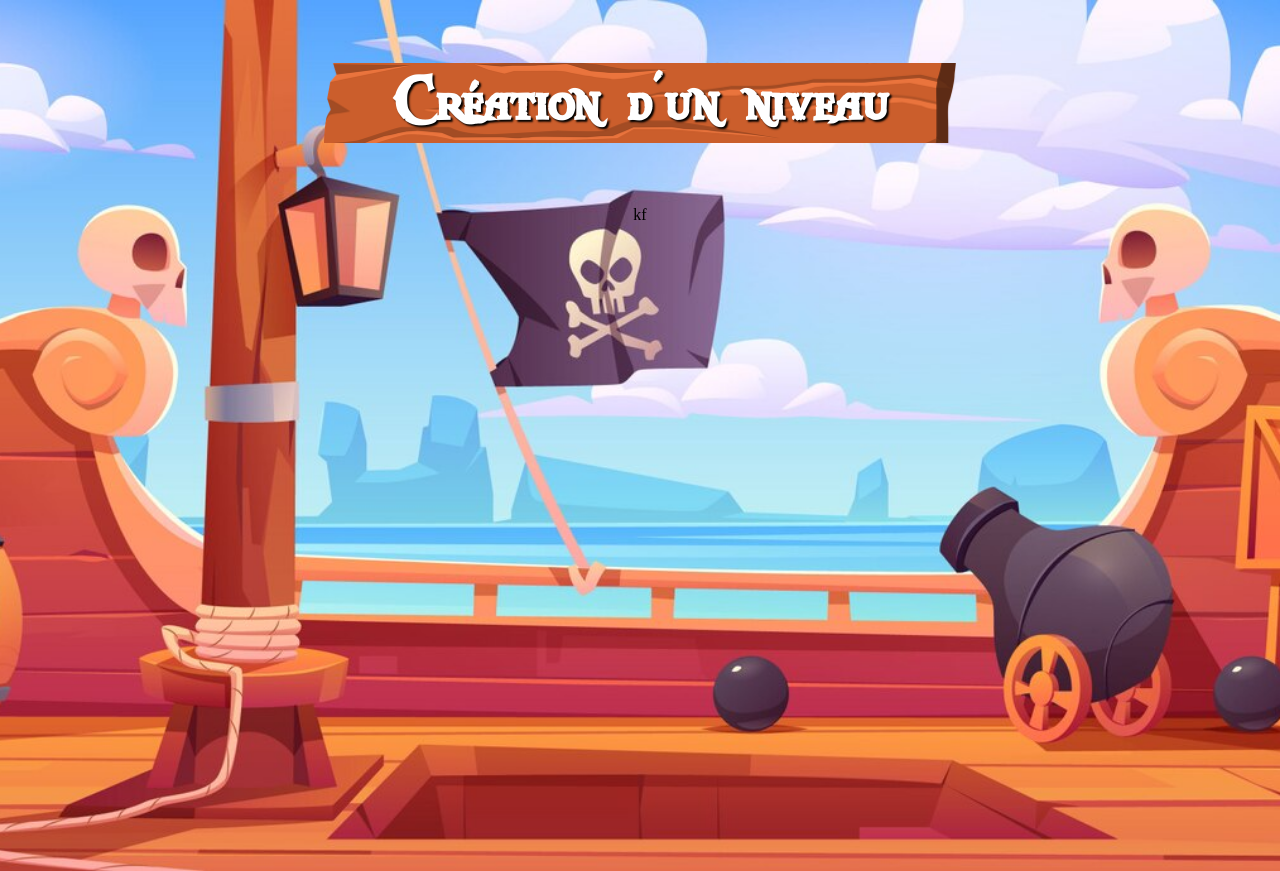
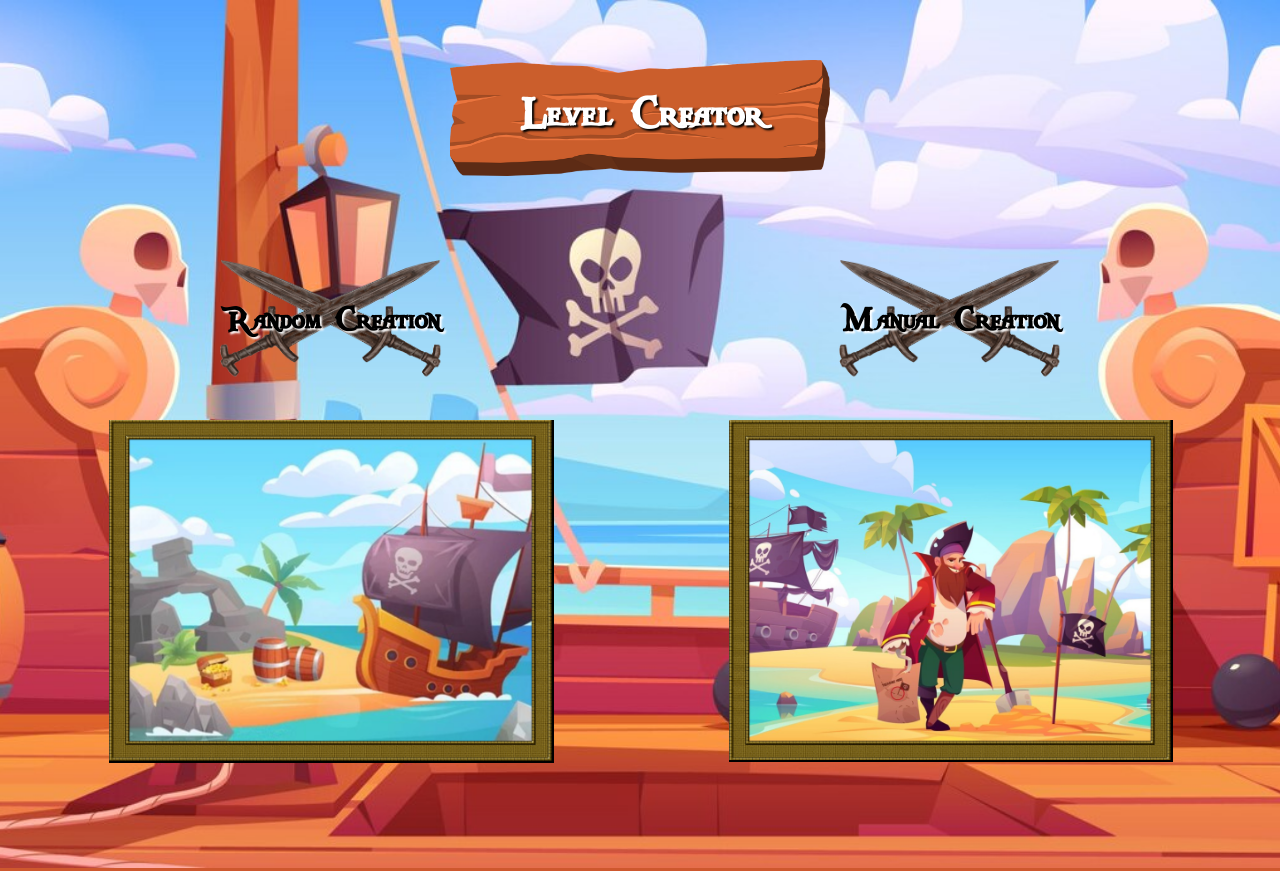
Before and after one commit to aymane-adam/Projet_Prog, a PHP site: page /php/creation.php in a window 1280 px wide. Run offline with PHP 8.4, Linux system fonts and the light colour scheme.

Commit message:
Epees de fou

```diff
--- a/css/creation.css
+++ b/css/creation.css
@@ -9,16 +9,106 @@ body{
     background: url(../img/piratebois.jpg) center/cover no-repeat;
     min-height: 100vh;
     text-align: center;
+    color: white;
+    font-family: 'Pirate', Arial, sans-serif;
 }
 
 
-h1{
-    font-family: 'Pirate', Arial, sans-serif;
-    margin: 5% 25%;
-    text-align:center;
-    font-size: 70px;
+.container {
+    margin-top: 60px;
+    margin-bottom:80px;
+    position: relative;
+    text-align: center;
+    clear:both;
+}
+
+.txt {
+    position: absolute;
+    font-size: 23px;
+    top: 50%;
+    left: 50%;
+    transform: translate(-50%, -55%);
     text-shadow: 2px 2px 2px black;
-    color: white;
-    background:url(../img/planches.webp) center/cover;
-    height:20%;
 }
+h2{
+    font-size: 35px;
+    text-shadow: 2px 2px 2px white;
+    color: black;
+    margin-bottom: 80px;
+    margin-top: 40px;
+}
+
+.creationa{
+    margin-left:8%;
+    width:35%;
+    position:relative;
+    float:left;
+}
+.creationm{
+    margin-right:8%;
+    width:35%;
+    position:relative;
+    float:right;
+}
+.imgmanuel{
+    border-bottom : 2px solid black;
+    border-right : 2px solid black;
+}
+.imgalea{
+    border-bottom : 2px solid black;
+    border-right : 2px solid black;
+}
+
+@keyframes rotation1 {
+
+    from {transform: rotate(0deg);}
+
+    to {transform: rotate(50deg);}
+
+  }
+@keyframes rotation {
+
+    from {transform: rotate(0deg);}
+
+    to {transform: rotate(-50deg);}
+
+  }
+@keyframes rotation2 {
+
+    from {transform: rotate(50deg);}
+
+    to {transform: rotate(0deg);}
+
+  }
+@keyframes rotation3 {
+
+    from {transform: rotate(-50deg);}
+
+    to {transform: rotate(0deg);}
+
+  }
+.creationa:hover .sword,.creationm:hover .sword{
+    animation: rotation 0.3s ease-in-out forwards alternate;
+}
+.creationa:hover .sword1,.creationm:hover .sword1{
+    animation: rotation1 0.3s ease-in-out forwards alternate;
+}
+.creationa:not(:hover) .sword1,.creationm:not(:hover) .sword1{
+    animation: rotation2 0.3s ease-in-out forwards alternate;
+}
+.creationa:not(:hover) .sword,.creationm:not(:hover) .sword{
+    animation: rotation3 0.3s ease-in-out forwards alternate;
+}
+
+
+.sword, .sword1{
+    z-index:-1;
+    position:absolute;
+    width:50%;
+    top:0px;
+    margin:0 25%;
+}
+
+::after{
+    animation:rotation1 0.4s ease-in-out forwards;;
+}
--- a/php/creation.php
+++ b/php/creation.php
@@ -4,10 +4,26 @@
     <meta charset="UTF-8">
     <meta name="viewport" content="width=device-width, initial-scale=1.0">
     <link rel="stylesheet" href="../css/creation.css">
-    <title>Création</title>
+    <title>Editor</title>
 </head>
 <body>
-    <h1>Création d'un niveau</h1>
-    <p>kf</p>
+    <div class="container">
+        <img src="../img/planches.webp" alt="Image" style="width:30%">
+        <div class="txt">
+            <h1>Level Creator</h1>
+        </div>
+    </div>
+    <div class="creationa">
+        <h2>Random Creation</h2>
+        <img src="../img/sword.png" class="sword" alt="Image">
+        <img src="../img/sword1.png" class="sword1" alt="Image">
+        <img src="../img/imgalea.png" class="imgalea" alt="Image" style="width:100%">
+    </div>
+    <div class="creationm">
+        <h2>Manual Creation</h2>
+        <img src="../img/sword.png" class="sword" alt="Image">
+        <img src="../img/sword1.png" class="sword1" alt="Image">
+        <img src="../img/imgmanuel.png" class="imgmanuel" alt="Image" style="width:100%">
+    </div>
 </body>
 </html>
```
Also changed, not shown: img/creaa.jpg (added), img/cream.jpg (added), img/imgalea.png (added), img/imgmanuel.png (added), img/sword.png (added), img/sword1.png (added).
